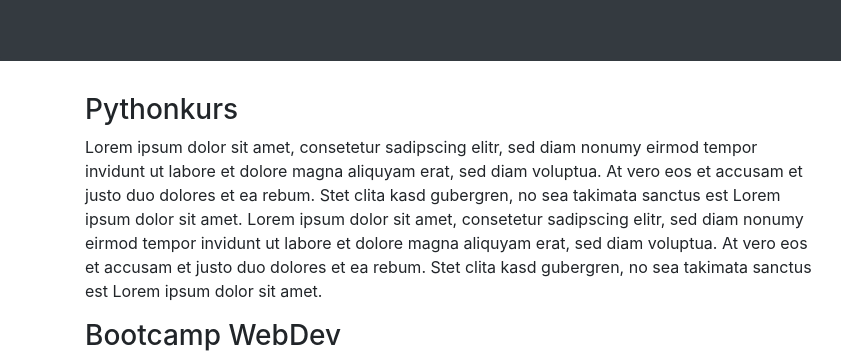
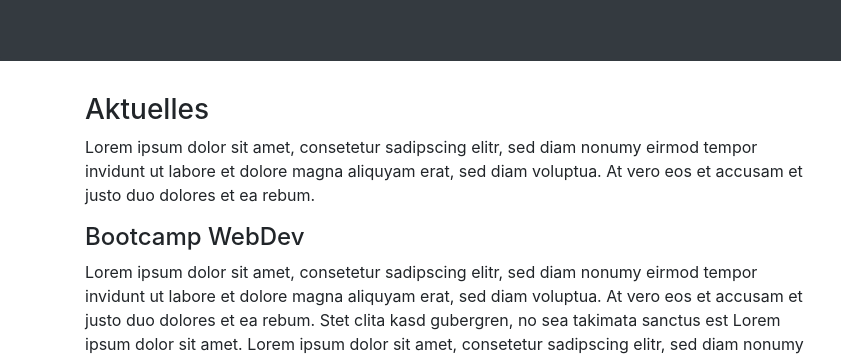
Before and after one commit to geekmaedchen/geekmaedchen.github.io, a plain HTML site: page index.html in a window 1280 px wide. Shown: the part 169-527 px from the top of the page, 0-841 px from the left. Drawn offline with nearby package versions, Linux system fonts and the light colour scheme.

Commit message:
Change introduction

```diff
--- a/index.html
+++ b/index.html
@@ -47,9 +47,9 @@
           </div>
       <!--Spalte 2 - Blogtext-->
           <div class="col-md-8">
-            <h3>Pythonkurs</h3>
-            <p>Lorem ipsum dolor sit amet, consetetur sadipscing elitr, sed diam nonumy eirmod tempor invidunt ut labore et dolore magna aliquyam erat, sed diam voluptua. At vero eos et accusam et justo duo dolores et ea rebum. Stet clita kasd gubergren, no sea takimata sanctus est Lorem ipsum dolor sit amet. Lorem ipsum dolor sit amet, consetetur sadipscing elitr, sed diam nonumy eirmod tempor invidunt ut labore et dolore magna aliquyam erat, sed diam voluptua. At vero eos et accusam et justo duo dolores et ea rebum. Stet clita kasd gubergren, no sea takimata sanctus est Lorem ipsum dolor sit amet.</p>
-            <h3>Bootcamp WebDev</h3>
+            <h3>Aktuelles</h3>
+            <p>Lorem ipsum dolor sit amet, consetetur sadipscing elitr, sed diam nonumy eirmod tempor invidunt ut labore et dolore magna aliquyam erat, sed diam voluptua. At vero eos et accusam et justo duo dolores et ea rebum.</p>
+            <h4>Bootcamp WebDev</h4>
             <p>Lorem ipsum dolor sit amet, consetetur sadipscing elitr, sed diam nonumy eirmod tempor invidunt ut labore et dolore magna aliquyam erat, sed diam voluptua. At vero eos et accusam et justo duo dolores et ea rebum. Stet clita kasd gubergren, no sea takimata sanctus est Lorem ipsum dolor sit amet. Lorem ipsum dolor sit amet, consetetur sadipscing elitr, sed diam nonumy eirmod tempor invidunt ut labore et dolore magna aliquyam erat, sed diam voluptua. At vero eos et accusam et justo duo dolores et ea rebum. Stet clita kasd gubergren, no sea takimata sanctus est Lorem ipsum dolor sit amet.</p>
           </div>
 
```
